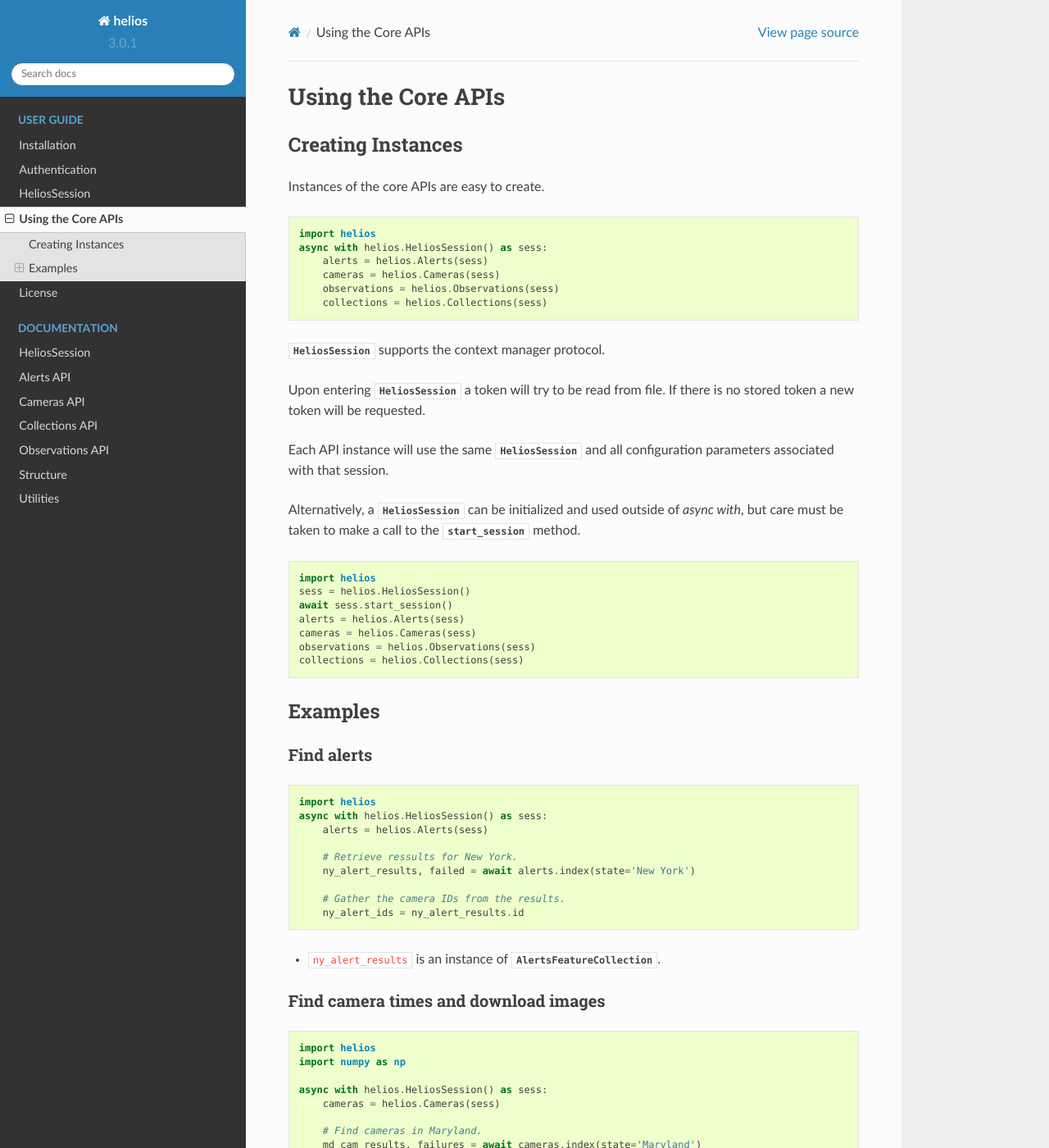
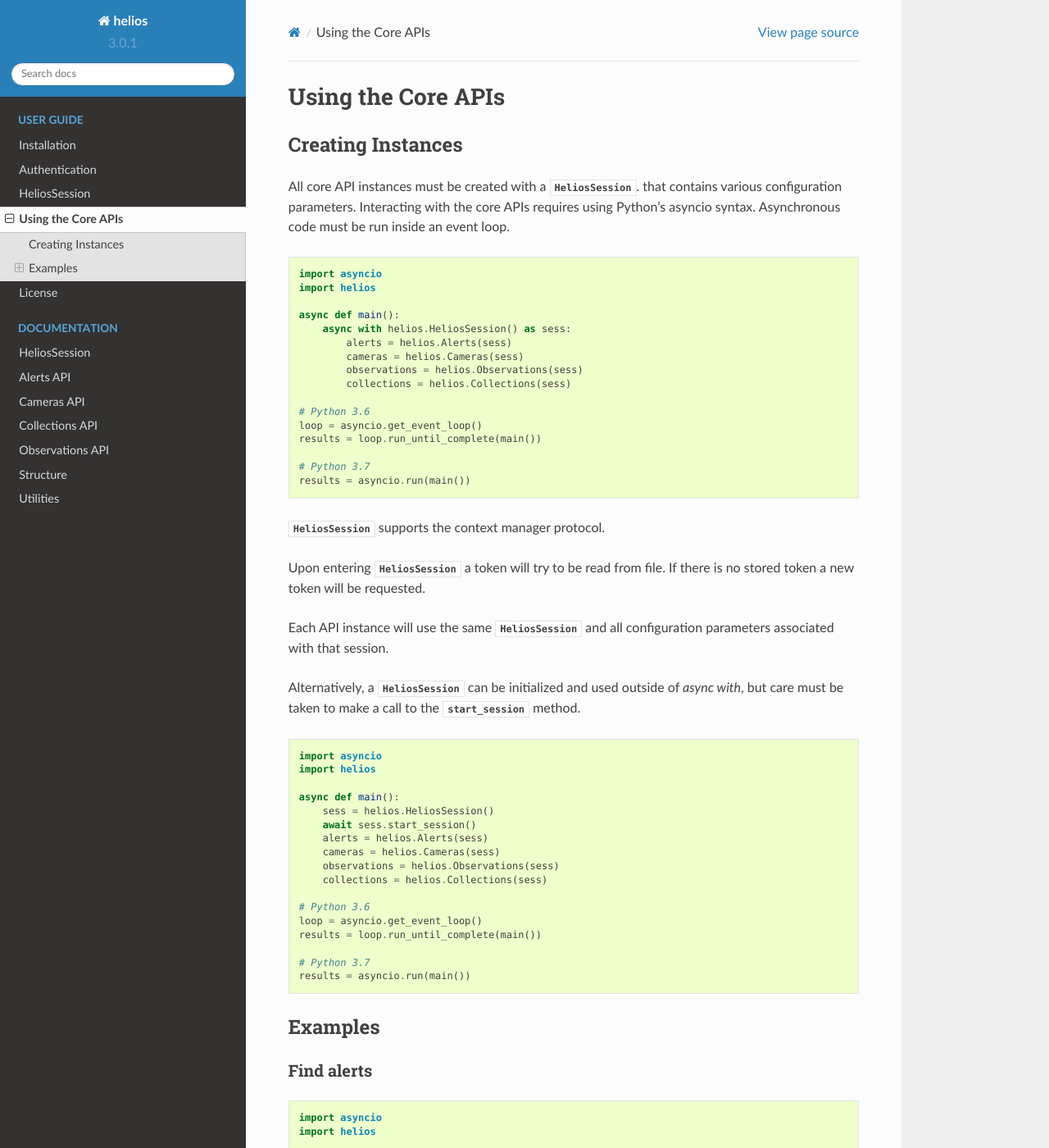
Before and after one commit to helios-earth/helios-sdk-python, a Sphinx documentation site: the page built from docs/user/core_apis_guide.rst, in a window 1280 px wide and 1400 px high. Shown: the whole window at 82% size. Built offline with Sphinx 7.4.7 and the Read the Docs theme 2.0.0, drawn with Linux system fonts in a browser that asks for light colours; some of the changed text lies outside the part shown.

Commit message:
Better async docs.

```diff
--- a/docs/user/core_apis_guide.rst
+++ b/docs/user/core_apis_guide.rst
@@ -4,16 +4,29 @@ Using the Core APIs
 Creating Instances
 ------------------
 
-Instances of the core APIs are easy to create.
+All core API instances must be created with a :class:`HeliosSession <helios.core.session.HeliosSession>`.
+that contains various configuration parameters.  Interacting with the core APIs
+requires using Python's asyncio syntax. Asynchronous code must be run inside
+an event loop.
 
 .. code-block:: python3
 
+    import asyncio
     import helios
-    async with helios.HeliosSession() as sess:
-        alerts = helios.Alerts(sess)
-        cameras = helios.Cameras(sess)
-        observations = helios.Observations(sess)
-        collections = helios.Collections(sess)
+
+    async def main():
+        async with helios.HeliosSession() as sess:
+            alerts = helios.Alerts(sess)
+            cameras = helios.Cameras(sess)
+            observations = helios.Observations(sess)
+            collections = helios.Collections(sess)
+
+    # Python 3.6
+    loop = asyncio.get_event_loop()
+    results = loop.run_until_complete(main())
+
+    # Python 3.7
+    results = asyncio.run(main())
 
 :class:`HeliosSession <helios.core.session.HeliosSession>` supports the context manager protocol.
 
@@ -30,13 +43,23 @@ method.
 
 .. code-block:: python3
 
+    import asyncio
     import helios
-    sess = helios.HeliosSession()
-    await sess.start_session()
-    alerts = helios.Alerts(sess)
-    cameras = helios.Cameras(sess)
-    observations = helios.Observations(sess)
-    collections = helios.Collections(sess)
+
+    async def main():
+        sess = helios.HeliosSession()
+        await sess.start_session()
+        alerts = helios.Alerts(sess)
+        cameras = helios.Cameras(sess)
+        observations = helios.Observations(sess)
+        collections = helios.Collections(sess)
+
+    # Python 3.6
+    loop = asyncio.get_event_loop()
+    results = loop.run_until_complete(main())
+
+    # Python 3.7
+    results = asyncio.run(main())
 
 Examples
 --------
@@ -46,15 +69,27 @@ Find alerts
 
 .. code-block:: python3
 
+    import asyncio
     import helios
-    async with helios.HeliosSession() as sess:
-        alerts = helios.Alerts(sess)
 
-        # Retrieve ressults for New York.
-        ny_alert_results, failed = await alerts.index(state='New York')
+    async def main():
+        async with helios.HeliosSession() as sess:
+            alerts = helios.Alerts(sess)
 
-        # Gather the camera IDs from the results.
-        ny_alert_ids = ny_alert_results.id
+            # Retrieve ressults for New York.
+            ny_alert_results, failed = await alerts.index(state='New York')
+
+            # Gather the camera IDs from the results.
+            ny_alert_ids = ny_alert_results.id
+
+        return ny_alert_ids
+
+    # Python 3.6
+    loop = asyncio.get_event_loop()
+    results = loop.run_until_complete(main())
+
+    # Python 3.7
+    results = asyncio.run(main())
 
 
 - ``ny_alert_results`` is an instance of :class:`AlertsFeatureCollection <helios.alerts_api.AlertsFeatureCollection>`.
@@ -65,24 +100,34 @@ Find camera times and download images
 
 .. code-block:: python3
 
+    import asyncio
     import helios
     import numpy as np
 
-    async with helios.HeliosSession() as sess:
-        cameras = helios.Cameras(sess)
+    async def main():
+        async with helios.HeliosSession() as sess:
+            cameras = helios.Cameras(sess)
 
-        # Find cameras in Maryland.
-        md_cam_results, failures = await cameras.index(state='Maryland')
-        cam_id = md_cam_results.id[0]
+            # Find cameras in Maryland.
+            md_cam_results, failures = await cameras.index(state='Maryland')
+            cam_id = md_cam_results.id[0]
 
-        # Find image times for the given camera id.
-        image_times = await cameras.images(cam_id, '2018-01-01')
+            # Find image times for the given camera id.
+            image_times = await cameras.images(cam_id, '2018-01-01')
 
-        # Download the images.
-        show_image_results, failures = await cameras.show_image(
-            cam_id, image_times, out_dir='/temp/data', return_image_data=True
-        )
+            # Download the images.
+            show_image_results, failures = await cameras.show_image(
+                cam_id, image_times, out_dir='/temp/data', return_image_data=True
+            )
 
+        return show_image_results, failures
+
+    # Python 3.6
+    loop = asyncio.get_event_loop()
+    results = loop.run_until_complete(main())
+
+    # Python 3.7
+    results = asyncio.run(main())
 
 - ``md_cam_results`` is an instance of :class:`CamerasFeatureCollection <helios.cameras_api.CamerasFeatureCollection>`.
 
@@ -95,44 +140,53 @@ Find observations and work with collections
 
 .. code-block:: python3
 
+    import asyncio
     import helios
     import requests
     from helios.utilities import parsing_utils
 
-    async with helios.HeliosSession() as sess:
-        observations = helios.Observations(sess)
-        collections = helios.Collections(sess)
+    async def main():
+        async with helios.HeliosSession() as sess:
+            observations = helios.Observations(sess)
+            collections = helios.Collections(sess)
 
-        # Find Observations
-        index_results, failures = await observations.index(
-            state='georgia',
-            sensors='sensors[visibility]=0',
-            time_min='2018-02-10T18:00Z',
-            time_max='2018-02-10T18:15Z'
-        )
+            # Find Observations
+            index_results, failures = await observations.index(
+                state='georgia',
+                sensors='sensors[visibility]=0',
+                time_min='2018-02-10T18:00Z',
+                time_max='2018-02-10T18:15Z'
+            )
 
-        # Get id for each observation feature.
-        ids = [x.id for x in index_results.features]
+            # Get id for each observation feature.
+            ids = [x.id for x in index_results.features]
 
-        # Convenience properties also exist for combining attributes from all features.
-        ids = index_results.id
+            # Convenience properties also exist for combining attributes from all features.
+            ids = index_results.id
 
-        # Create new collection.
-        new_id = await collections.create(
-            'Temp Collection', 'example collection', ['test', 'temp']
-        )
+            # Create new collection.
+            new_id = await collections.create(
+                'Temp Collection', 'example collection', ['test', 'temp']
+            )
 
-        # Add Observations to collection.
-        payload = [{'observation_id': x} for x in ids]
-        add_result, failures = await collections.add_image(new_id, payload)
+            # Add Observations to collection.
+            payload = [{'observation_id': x} for x in ids]
+            add_result, failures = await collections.add_image(new_id, payload)
 
-        # Check for http failures.
-        if len(add_result.failed) > 0:
-            print('Failures occurred!')
+            # Check for http failures.
+            if len(add_result.failed) > 0:
+                print('Failures occurred!')
 
-        # Simple data analysis - find all unique cameras for the added observation images.
-        ims = collections.images(new_id)
-        cams = set([parsing_utils.parse_camera(x) for x in ims])
+            # Simple data analysis - find all unique cameras for the added observation images.
+            ims = collections.images(new_id)
+            cams = set([parsing_utils.parse_camera(x) for x in ims])
+
+    # Python 3.6
+    loop = asyncio.get_event_loop()
+    results = loop.run_until_complete(main())
+
+    # Python 3.7
+    results = asyncio.run(main())
 
 - ``index_results`` is an instance of :class:`ObservationsFeatureCollection <helios.observations_api.ObservationsFeatureCollection>`.
 
```
